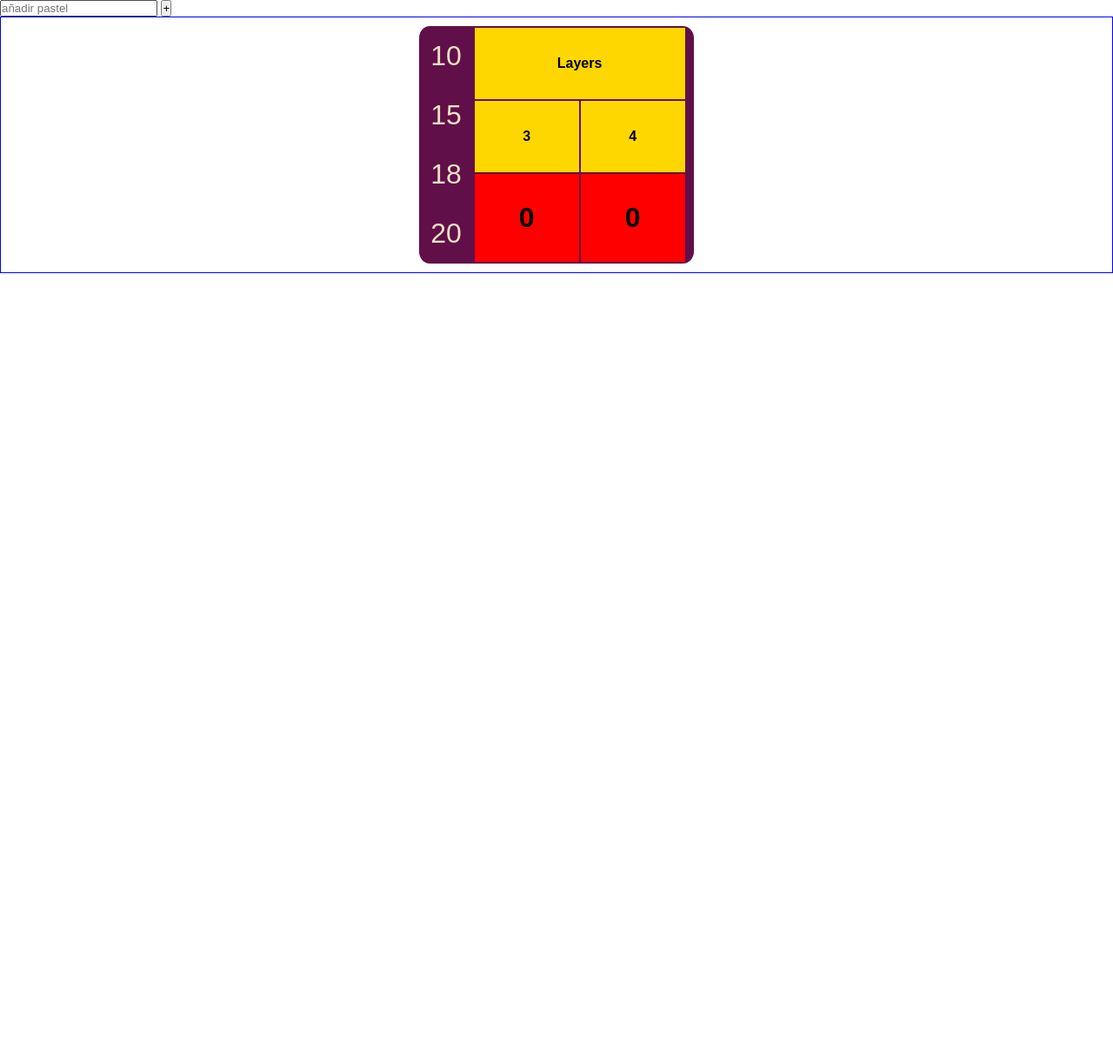
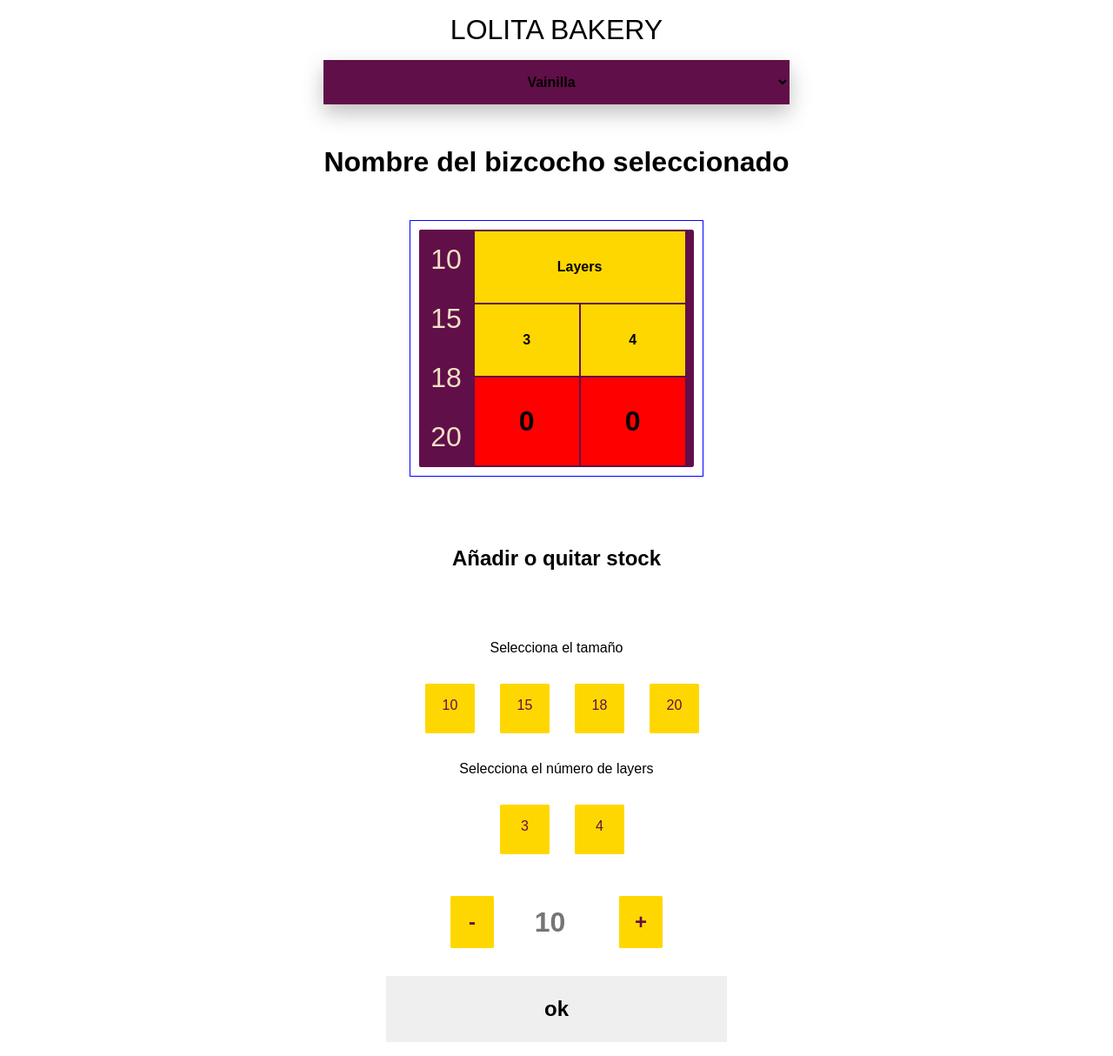
Before and after one commit to gschecho/stock_control, a plain HTML site: page src/index.html in a window 1280 px wide. Shown: the whole page at 87% size. Before the commit the page ends 800 px from the top, so only its background shows below. Drawn offline with Linux system fonts and the light colour scheme.

Commit message:
Nuevos estilos

```diff
--- /dev/null
+++ b/js/selection.js
@@ -0,0 +1,4 @@
+const selection_input_size = document.querySelector('.bloque__sel');
+
+
+console.log(selection_input_size)
--- a/src/index.html
+++ b/src/index.html
@@ -5,6 +5,7 @@
     <meta name="viewport" content="width=device-width, initial-scale=1.0">
     <link rel="stylesheet" href="../styles/index.css">
     <script defer src="../js/app.js"></script>
+    <script defer src="../js/selection.js"></script>
     <title>Document</title>
 </head>
 <body>
@@ -12,12 +13,26 @@
   <div class="container">
 
 
+    <div class="logo"> <p> LOLITA BAKERY </p></div>
+    <label for="Pasteles__lista"></label>
 
-        <input type="text" placeholder="añadir pastel">
-        <button>+</button>
+    <select name="Pasteles__lista" id="pasteles__lista">
+      <option class="li__sel__pastel" value="vainilla">Vainilla</option>
+      <option class="li__sel__pastel" value="chocolate">Chocolate</option>
+      <option class="li__sel__pastel" value="red__Velvet">Red Velvet</option>
+      <option class="li__sel__pastel" value="carrot">Carrot</option>
+      <option class="li__sel__pastel" value="frambuesa">Frambuesa</option>
+      <option class="li__sel__pastel" value="moras">Moras</option>
+      <option class="li__sel__pastel" value="salt__Caramel">Salt Caramel</option>
+      <option class="li__sel__pastel" value="funfeti">Funfeti</option>
+      <option class="li__sel__pastel" value="mwColor">Color Mister Wonderfull</option>
+      <option class="li__sel__pastel" value="arcoiris">Arcoiris</option>
+    </select>
+
+    <h1 id="bizcocho" class="nombre__bizcocho">Nombre del bizcocho seleccionado</h1>
 
 
-    </div>
+
 
     <div class="container-stock">
         <div class="buttons-medidas-list">
@@ -42,6 +57,46 @@
          </table>
        </div>
 
+
+
+       <!--PARTE 2 SELECTOR-->
+
+
+       <h2 class="stock__title">Añadir o quitar stock</h2>
+
+       <div class="container_sel">
+        <p>Selecciona el tamaño</p>
+        <div class="bloque__sel">
+          <input class="sel__input" type="checkbox" value="10"  id="sel__m10" name="sel__m10">
+          <label class="sel__label" for="10">10</label><br>
+          <input class="sel__input" type="checkbox" value="15" id="sel__m15" name="sel__m15">
+          <label class="sel__label" for="15">15</label><br>
+          <input class="sel__input" type="checkbox" value="18" id="sel__m18" name="sel__m18">
+          <label class="sel__label" for="18">18</label><br>
+          <input class="sel__input" type="checkbox" value="20" id="sel__m20" name="sel__m20">
+          <label class="sel__label" for="20">20</label><br>
+        </div>
+
+        <p>Selecciona el número de layers</p>
+        <div class="bloque__sel">
+
+          <input class="sel__input" type="checkbox" value="3"  id="sel__l3" name="sel__l3">
+          <label class="sel__label" for="4">3</label><br>
+          <input class="sel__input"  type="checkbox" value="4" id="sel__l4" name="sel__l43">
+          <label class="sel__label" for="4">4</label><br>
+        </div>
+        <div class="bloque__input">
+
+          <button id="substract" value="substract">-</button>
+          <input id="input__number" name="input__number" type="number" placeholder="10" min="0" max="100">
+            <label id="input__num__lab" for="input__number"></label>
+          <button id="add" value="add">+</button>
+        </div>
+        <button id="confirmacion" type="submit" value="confirmacion">ok</button>
+      </div>
+
+
+    </div>
 </body>
 
 
--- a/styles/index.css
+++ b/styles/index.css
@@ -1,3 +1,6 @@
+@import url("selector.css");
+@import url("movil.css");
+
 *{
     margin:0;
     padding:0;
@@ -22,6 +25,20 @@
     font-family: sans-serif;
 
   }
+
+
+.container{
+
+  display: flex;
+  flex-direction: column;
+  margin: auto;
+  width:fit-content;
+  justify-content: center;
+  align-items: center;
+}
+
+
+
 
   .container-stock {
     border:1px solid var(--testBG);
@@ -56,17 +73,17 @@
 
 
   .medida-primera{
-     border-radius:20% 0 0 0;
+     border-radius:3% 0 0 0;
   }
 
   .medida-ultima{
-     border-radius:0 0 0 20%;
+     border-radius:0 0 0 3%;
   }
 
   .tabla-stock {
     background-color:var(--mainColor);
     padding:0 0.5rem 0 0;
-    border-radius:0 5% 5% 0%;
+    border-radius:0 1% 1% 0%;
   }
 
   tr{
--- /dev/null
+++ b/styles/movil.css
@@ -0,0 +1,44 @@
+@media (max-width: 700px){
+
+
+#substract{
+    order: 1;
+}
+
+#add{
+
+     order: -1;
+}
+
+#input__number{
+    align-items: center;
+    justify-content: center;
+
+    margin:1em 0 1em 0;
+    order: 0;
+}
+
+
+#confirmacion{
+
+    width: 100%;
+
+}
+
+
+
+
+
+
+/**/
+
+
+#pasteles__lista{
+
+    width: 100%;
+    background-color: var(--accent);
+
+
+}
+
+}
--- /dev/null
+++ b/styles/selector.css
@@ -0,0 +1,176 @@
+
+
+
+.logo{
+    font-size: 2rem;
+    margin: 1rem 0;
+}
+
+#pasteles__lista{
+
+    border-style: none;
+    border:none;
+
+    box-shadow: 0 10px 25px rgba(0, 0, 0, 0.25);
+    font-size: 1em;
+
+    height: 1,5rem;
+    width: 100%;
+
+
+    padding:1rem 1.5rem;
+
+
+    text-align: center;
+    font-weight: bolder;
+
+
+    background-color: var(--mainColor);
+
+}
+
+/* option{
+
+    border:none;
+    text-align: center;
+
+    height:50px;
+}
+ */
+
+
+.nombre__bizcocho{
+    margin: 3rem 0;
+    text-align: center;
+
+}
+
+
+
+
+
+
+
+
+
+
+/* AÑADE BIZCOCHOS   */
+
+.stock__title{
+
+    margin:5rem 0;
+}
+
+
+.container_sel{
+    display:flex;
+    flex-direction:column;
+
+    align-items:center;
+  }
+
+  h2{
+    font-size:1.5em;
+    font-weight:900;
+    margin: 1rem 0  1rem 0;
+
+  }
+
+  .bloque__sel{
+    display:flex;
+    justify-content:center;
+
+    padding:1.5em;
+  }
+
+  .sel__input{
+      transform: opacity(0%);
+      transform: scale(0%);
+        opacity: 100%;
+  }
+
+  .sel__input:checked + .sel__label{
+    background-color:var(--testBG);
+  }
+
+  .sel__label{
+    font-size:1em;
+    text-align:center;
+
+    padding:1rem;
+    margin: 0.5rem;
+    background-color:var(--accent);
+    color:var(--mainColor);
+
+    min-width:25px;
+    min-height:25px;
+
+    cursor:pointer;
+
+    border-radius:3%;
+
+  }
+
+  .bloque__input{
+    display:flex;
+    padding: 1rem ;
+    flex-wrap: wrap;
+
+
+
+  }
+
+  #input__number {
+    text-align:center;
+    font-size:2em;
+    font-weight:900;
+    border-style:none;
+
+    flex:1;
+
+
+
+
+  }
+
+  #input__num__lab{
+      display: none;
+  }
+
+
+  .bloque__input > button {
+
+    color:var(--mainColor);
+    font-size:1.5em;
+    font-weight:900;
+
+    min-width: 50px;
+    min-height: 50px;
+    padding: 1rem;
+
+
+    flex:1;
+
+    margin:0 1rem  0  1rem;
+
+    background-color:var(--accent);
+    border-radius:3%;
+    border-style:none;
+  }
+
+
+
+  #confirmacion{
+
+    margin:1rem 0;
+    padding: 1em 0;
+
+
+    font-size:1.5em;
+    font-weight:bold;
+
+    width: 100%;
+    border-style:none;
+
+
+  }
```
